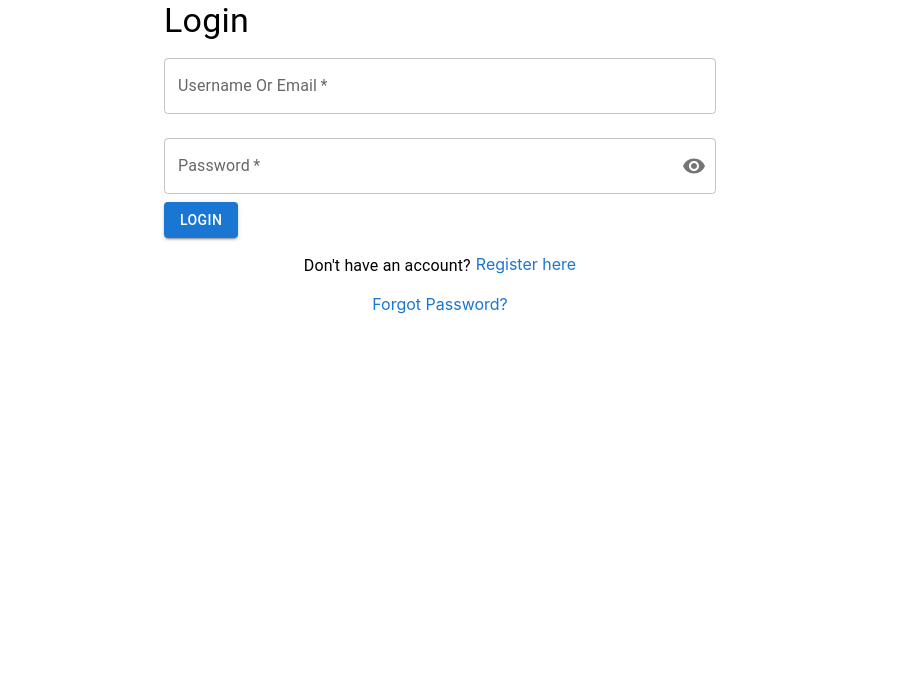
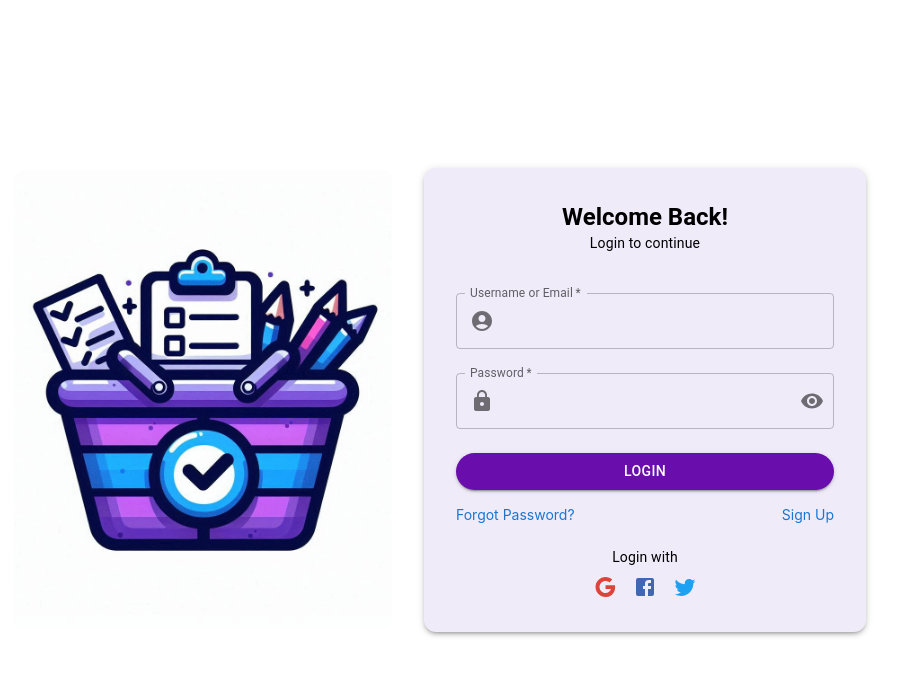
Before and after one commit to sarvmr/TaskBasket-Frontend, a React (Create React App) app: page /login in a window 1280 px wide. Shown: the top 676 px of the page, without its empty margins (200-1099 px from the left). Built offline with nearby package versions, Linux system fonts and the light colour scheme.

Commit message:
login page gets a better design

```diff
--- a/src/Pages/Login.jsx
+++ b/src/Pages/Login.jsx
@@ -1,8 +1,15 @@
 import React, { useState } from 'react';
 import { useNavigate, Link } from 'react-router-dom';
 import { loginUser } from '../Services/authService';
-import { TextField, Button, Container, Typography, Alert, Stack, IconButton, InputAdornment } from '@mui/material';
-import { Visibility, VisibilityOff } from '@mui/icons-material';
+import {
+  TextField, Button, Container, Typography, Alert, Stack,
+  IconButton, InputAdornment, Box
+} from '@mui/material';
+import { Visibility, VisibilityOff, AccountCircle, Lock } from '@mui/icons-material';
+import GoogleIcon from "@mui/icons-material/Google";
+import FacebookIcon from "@mui/icons-material/Facebook";
+import TwitterIcon from "@mui/icons-material/Twitter";
+import LoginImage from "../Images/LoginPage.jpeg";
 
 const Login = () => {
   const [userData, setUserData] = useState({
@@ -33,23 +40,89 @@ const Login = () => {
   };
 
   return (
-    <Container maxWidth="sm">
-      <Typography variant="h4">Login</Typography>
+    <Container
+      maxWidth="md"
+      sx={{
+        display: "flex",
+        flexDirection: { xs: "column", sm: "row" },
+        alignItems: "center",
+        justifyContent: "center",
+        height: "100vh",
+        backgroundColor: "#ffffff",
+        gap: 4,
+      }}
+    >
+      {/* Image Section */}
+      <Box
+        sx={{
+          flex: 1,
+          display: "flex",
+          justifyContent: "center",
+          alignItems: "center",
+          height: { xs: "auto", md: "auto" }, // Ensures the image matches login box height
+        }}
+      >
+        <img
+          src={LoginImage}
+          alt="Login Illustration"
+          style={{
+            width: "100%",
+            height: 460, // Stretch to match login box height
+            objectFit: "cover", // Prevents distortion
+            borderRadius: "10px",
+          }}
+
+        />
+      </Box>
+
+      {/* Login Box */}
+      <Box
+        sx={{
+          flex: 1,
+          bgcolor: "#f0ebf9",
+          p: 4,
+          borderRadius: 3,
+          boxShadow: 3,
+          textAlign: "center",
+          width: { xs: "auto", md: 400 },
+          height: { xs: "auto", md: 400 }, // Match image height on large screens
+          display: "flex",
+          flexDirection: "column",
+          justifyContent: "center",
+        }}
+      >
+        <Typography variant="h5" fontWeight="bold">
+          Welcome Back!
+        </Typography>
+        <Typography variant="body2" sx={{ mb: 3 }}>
+          Login to continue
+        </Typography>
+
         {error && <Alert severity="error">{error}</Alert>}
+
         <form onSubmit={handleSubmit}>
           <TextField
-          label="Username Or Email"
+            label="Username or Email"
             name="usernameOrEmail"
             value={userData.usernameOrEmail}
             onChange={handleChange}
             margin="normal"
             fullWidth
             required
+            slotProps={{
+              input: {
+                startAdornment: (
+                  <InputAdornment position="start">
+                    <AccountCircle />
+                  </InputAdornment>
+                ),
+              },
+            }}
           />
           <TextField
             label="Password"
             name="password"
-          type={showPassword ? 'text' : 'password'}
+            type={showPassword ? "text" : "password"}
             value={userData.password}
             onChange={handleChange}
             margin="normal"
@@ -57,6 +130,11 @@ const Login = () => {
             required
             slotProps={{
               input: {
+                startAdornment: (
+                  <InputAdornment position="start">
+                    <Lock />
+                  </InputAdornment>
+                ),
                 endAdornment: (
                   <InputAdornment position="end">
                     <IconButton onClick={() => setShowPassword(!showPassword)} edge="end">
@@ -67,23 +145,42 @@ const Login = () => {
               },
             }}
           />
-        <Button type="submit" variant="contained" color="primary">
-          Login
+
+          <Button
+            type="submit"
+            variant="contained"
+            fullWidth
+            sx={{
+              mt: 2,
+              backgroundColor: "#6a0dad",
+              "&:hover": { backgroundColor: "#4a078c" },
+              borderRadius: "25px",
+            }}
+          >
+            LOGIN
           </Button>
         </form>
-      {/* Registration Link */}
-      <Stack direction="row" justifyContent="center" sx={{ mt: 2 }}>
-        <Typography>Don't have an account?</Typography>
-        <Link to="/register" style={{ marginLeft: '5px', textDecoration: 'none', color: '#1976d2' }}>
-          Register here
+
+        <Stack direction="row" justifyContent="space-between" sx={{ mt: 2, fontSize: "14px" }}>
+          <Link to="/forgot-password" style={{ textDecoration: "none", color: "#1976d2" }}>
+            Forgot Password?
+          </Link>
+          <Link to="/register" style={{ textDecoration: "none", color: "#1976d2" }}>
+            Sign Up
           </Link>
         </Stack>
-      <Stack direction="row" justifyContent="center" sx={{ mt: 2 }}>
-        <Link to="/forgot-password" style={{ textDecoration: 'none', color: '#1976d2' }}>
-          Forgot Password?
-        </Link>
-      </Stack>
+
+        <Typography variant="body2" sx={{ mt: 3 }}>
+          Login with
+        </Typography>
+        <Box sx={{ display: "flex", justifyContent: "center", mt: 1 }}>
+          <GoogleIcon sx={{ mx: 1, cursor: "pointer", color: "#DB4437" }} />
+          <FacebookIcon sx={{ mx: 1, cursor: "pointer", color: "#4267B2" }} />
+          <TwitterIcon sx={{ mx: 1, cursor: "pointer", color: "#1DA1F2" }} />
+        </Box>
+      </Box>
     </Container>
+
   );
 };
 
```
Also changed, not shown: src/Images/LoginImage.png (added), src/Images/LoginPage.jpeg (added). Lines whose indentation alone changed are shown as unchanged.
